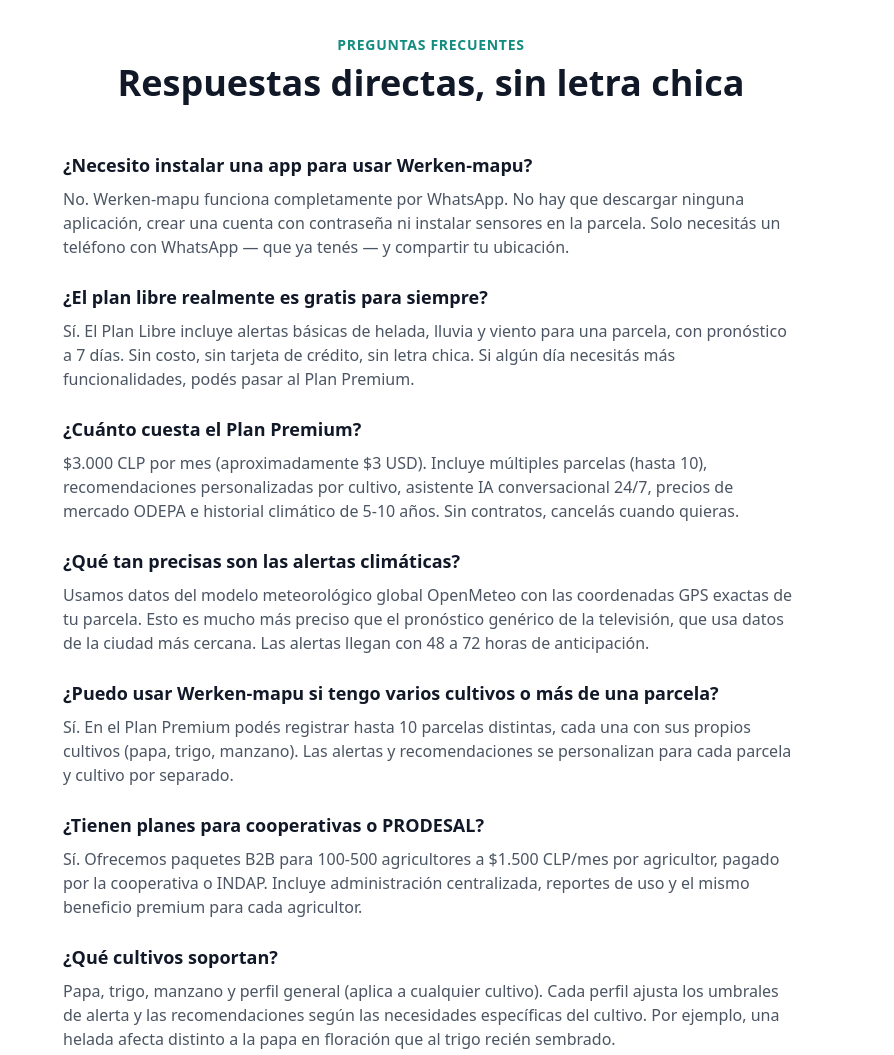
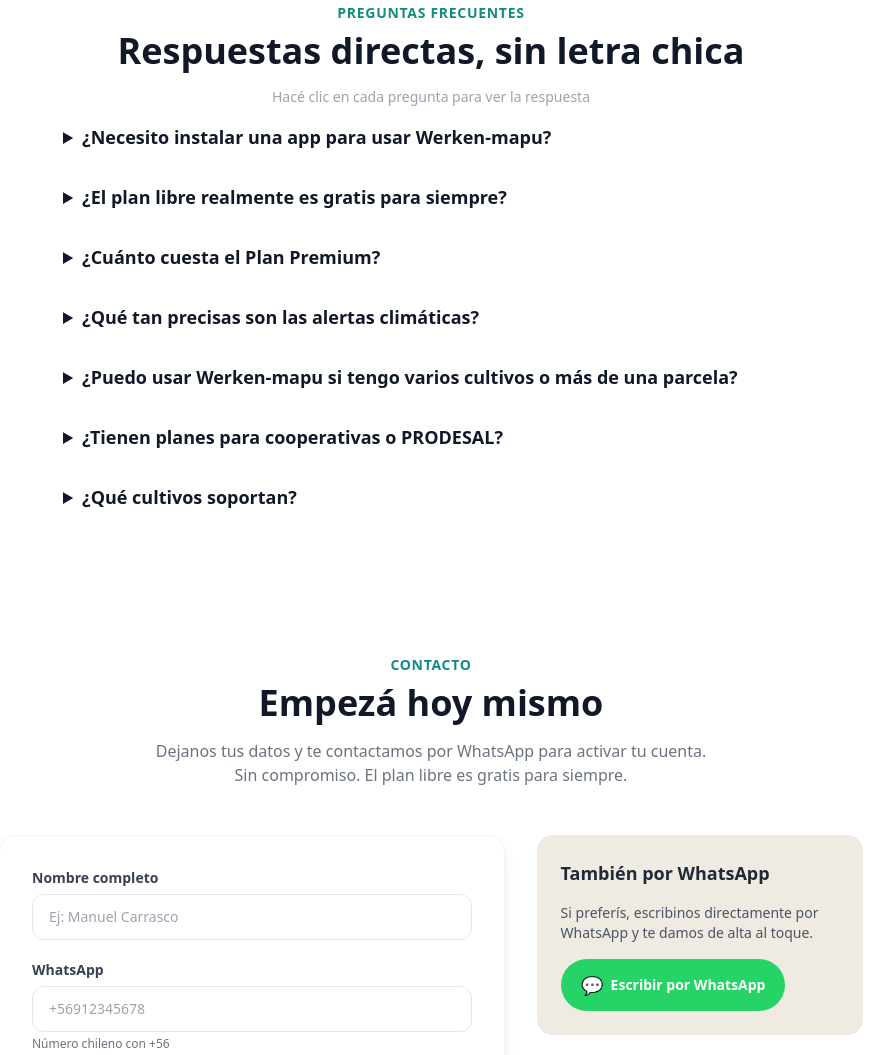
Before and after one commit to sebitabravo/Wenuke, a website: page frontend/index.html in a window 1280 px wide. Shown: the part 3805-4860 px from the top of the page, without its empty margins (209-1103 px from the left). Drawn offline with Linux system fonts and the light colour scheme.

Commit message:
refactor(seo): convertir FAQ a acordeon nativo <details>/<summary>
Reduce altura de seccion FAQ ~50% (500px -> 250px) usando acordeon HTML
nativo sin JavaScript. Cada respuesta colapsada por defecto, expandible
con clic. Contenido indexable por crawlers (en DOM, no display:none).
Mejora UX: usuario llega mas rapido al formulario de contacto sin
sacrificar SEO ni accesibilidad (teclado, screen readers nativos).

```diff
--- a/frontend/index.html
+++ b/frontend/index.html
@@ -652,48 +652,49 @@
 </section>
 
 <!-- ==================== FAQ ==================== -->
-<section id="faq" class="bg-white py-16 md:py-20">
+<section id="faq" class="bg-white py-12 md:py-16">
   <div class="max-w-3xl mx-auto px-4">
-    <div class="text-center mb-12">
+    <div class="text-center mb-10">
       <p class="text-wa-medium font-semibold text-sm tracking-wider uppercase mb-2">Preguntas frecuentes</p>
       <h2 class="text-3xl md:text-4xl font-bold text-gray-900 mb-4">Respuestas directas, sin letra chica</h2>
+      <p class="text-gray-400 text-sm">Hacé clic en cada pregunta para ver la respuesta</p>
     </div>
 
-    <div class="space-y-6">
-      <article>
-        <h3 class="font-bold text-lg text-gray-900 mb-2">¿Necesito instalar una app para usar Werken-mapu?</h3>
-        <p class="text-gray-600">No. Werken-mapu funciona completamente por WhatsApp. No hay que descargar ninguna aplicación, crear una cuenta con contraseña ni instalar sensores en la parcela. Solo necesitás un teléfono con WhatsApp — que ya tenés — y compartir tu ubicación.</p>
-      </article>
+    <div class="divide-y divide-gray-100 border-y border-gray-100">
+      <details class="group">
+        <summary class="font-bold text-lg text-gray-900 cursor-pointer hover:text-wa-medium transition-colors duration-150 focus:outline-none focus:ring-2 focus:ring-wa-light rounded py-4 px-1 select-none">¿Necesito instalar una app para usar Werken-mapu?</summary>
+        <p class="text-gray-600 pb-4 px-1">No. Werken-mapu funciona completamente por WhatsApp. No hay que descargar ninguna aplicación, crear una cuenta con contraseña ni instalar sensores en la parcela. Solo necesitás un teléfono con WhatsApp — que ya tenés — y compartir tu ubicación.</p>
+      </details>
 
-      <article>
-        <h3 class="font-bold text-lg text-gray-900 mb-2">¿El plan libre realmente es gratis para siempre?</h3>
-        <p class="text-gray-600">Sí. El Plan Libre incluye alertas básicas de helada, lluvia y viento para una parcela, con pronóstico a 7 días. Sin costo, sin tarjeta de crédito, sin letra chica. Si algún día necesitás más funcionalidades, podés pasar al Plan Premium.</p>
-      </article>
+      <details class="group">
+        <summary class="font-bold text-lg text-gray-900 cursor-pointer hover:text-wa-medium transition-colors duration-150 focus:outline-none focus:ring-2 focus:ring-wa-light rounded py-4 px-1 select-none">¿El plan libre realmente es gratis para siempre?</summary>
+        <p class="text-gray-600 pb-4 px-1">Sí. El Plan Libre incluye alertas básicas de helada, lluvia y viento para una parcela, con pronóstico a 7 días. Sin costo, sin tarjeta de crédito, sin letra chica. Si algún día necesitás más funcionalidades, podés pasar al Plan Premium.</p>
+      </details>
 
-      <article>
-        <h3 class="font-bold text-lg text-gray-900 mb-2">¿Cuánto cuesta el Plan Premium?</h3>
-        <p class="text-gray-600">$3.000 CLP por mes (aproximadamente $3 USD). Incluye múltiples parcelas (hasta 10), recomendaciones personalizadas por cultivo, asistente IA conversacional 24/7, precios de mercado ODEPA e historial climático de 5-10 años. Sin contratos, cancelás cuando quieras.</p>
-      </article>
+      <details class="group">
+        <summary class="font-bold text-lg text-gray-900 cursor-pointer hover:text-wa-medium transition-colors duration-150 focus:outline-none focus:ring-2 focus:ring-wa-light rounded py-4 px-1 select-none">¿Cuánto cuesta el Plan Premium?</summary>
+        <p class="text-gray-600 pb-4 px-1">$3.000 CLP por mes (aproximadamente $3 USD). Incluye múltiples parcelas (hasta 10), recomendaciones personalizadas por cultivo, asistente IA conversacional 24/7, precios de mercado ODEPA e historial climático de 5-10 años. Sin contratos, cancelás cuando quieras.</p>
+      </details>
 
-      <article>
-        <h3 class="font-bold text-lg text-gray-900 mb-2">¿Qué tan precisas son las alertas climáticas?</h3>
-        <p class="text-gray-600">Usamos datos del modelo meteorológico global OpenMeteo con las coordenadas GPS exactas de tu parcela. Esto es mucho más preciso que el pronóstico genérico de la televisión, que usa datos de la ciudad más cercana. Las alertas llegan con 48 a 72 horas de anticipación.</p>
-      </article>
+      <details class="group">
+        <summary class="font-bold text-lg text-gray-900 cursor-pointer hover:text-wa-medium transition-colors duration-150 focus:outline-none focus:ring-2 focus:ring-wa-light rounded py-4 px-1 select-none">¿Qué tan precisas son las alertas climáticas?</summary>
+        <p class="text-gray-600 pb-4 px-1">Usamos datos del modelo meteorológico global OpenMeteo con las coordenadas GPS exactas de tu parcela. Esto es mucho más preciso que el pronóstico genérico de la televisión, que usa datos de la ciudad más cercana. Las alertas llegan con 48 a 72 horas de anticipación.</p>
+      </details>
 
-      <article>
-        <h3 class="font-bold text-lg text-gray-900 mb-2">¿Puedo usar Werken-mapu si tengo varios cultivos o más de una parcela?</h3>
-        <p class="text-gray-600">Sí. En el Plan Premium podés registrar hasta 10 parcelas distintas, cada una con sus propios cultivos (papa, trigo, manzano). Las alertas y recomendaciones se personalizan para cada parcela y cultivo por separado.</p>
-      </article>
+      <details class="group">
+        <summary class="font-bold text-lg text-gray-900 cursor-pointer hover:text-wa-medium transition-colors duration-150 focus:outline-none focus:ring-2 focus:ring-wa-light rounded py-4 px-1 select-none">¿Puedo usar Werken-mapu si tengo varios cultivos o más de una parcela?</summary>
+        <p class="text-gray-600 pb-4 px-1">Sí. En el Plan Premium podés registrar hasta 10 parcelas distintas, cada una con sus propios cultivos (papa, trigo, manzano). Las alertas y recomendaciones se personalizan para cada parcela y cultivo por separado.</p>
+      </details>
 
-      <article>
-        <h3 class="font-bold text-lg text-gray-900 mb-2">¿Tienen planes para cooperativas o PRODESAL?</h3>
-        <p class="text-gray-600">Sí. Ofrecemos paquetes B2B para 100-500 agricultores a $1.500 CLP/mes por agricultor, pagado por la cooperativa o INDAP. Incluye administración centralizada, reportes de uso y el mismo beneficio premium para cada agricultor.</p>
-      </article>
+      <details class="group">
+        <summary class="font-bold text-lg text-gray-900 cursor-pointer hover:text-wa-medium transition-colors duration-150 focus:outline-none focus:ring-2 focus:ring-wa-light rounded py-4 px-1 select-none">¿Tienen planes para cooperativas o PRODESAL?</summary>
+        <p class="text-gray-600 pb-4 px-1">Sí. Ofrecemos paquetes B2B para 100-500 agricultores a $1.500 CLP/mes por agricultor, pagado por la cooperativa o INDAP. Incluye administración centralizada, reportes de uso y el mismo beneficio premium para cada agricultor.</p>
+      </details>
 
-      <article>
-        <h3 class="font-bold text-lg text-gray-900 mb-2">¿Qué cultivos soportan?</h3>
-        <p class="text-gray-600">Papa, trigo, manzano y perfil general (aplica a cualquier cultivo). Cada perfil ajusta los umbrales de alerta y las recomendaciones según las necesidades específicas del cultivo. Por ejemplo, una helada afecta distinto a la papa en floración que al trigo recién sembrado.</p>
-      </article>
+      <details class="group">
+        <summary class="font-bold text-lg text-gray-900 cursor-pointer hover:text-wa-medium transition-colors duration-150 focus:outline-none focus:ring-2 focus:ring-wa-light rounded py-4 px-1 select-none">¿Qué cultivos soportan?</summary>
+        <p class="text-gray-600 pb-4 px-1">Papa, trigo, manzano y perfil general (aplica a cualquier cultivo). Cada perfil ajusta los umbrales de alerta y las recomendaciones según las necesidades específicas del cultivo. Por ejemplo, una helada afecta distinto a la papa en floración que al trigo recién sembrado.</p>
+      </details>
     </div>
   </div>
 </section>
```
